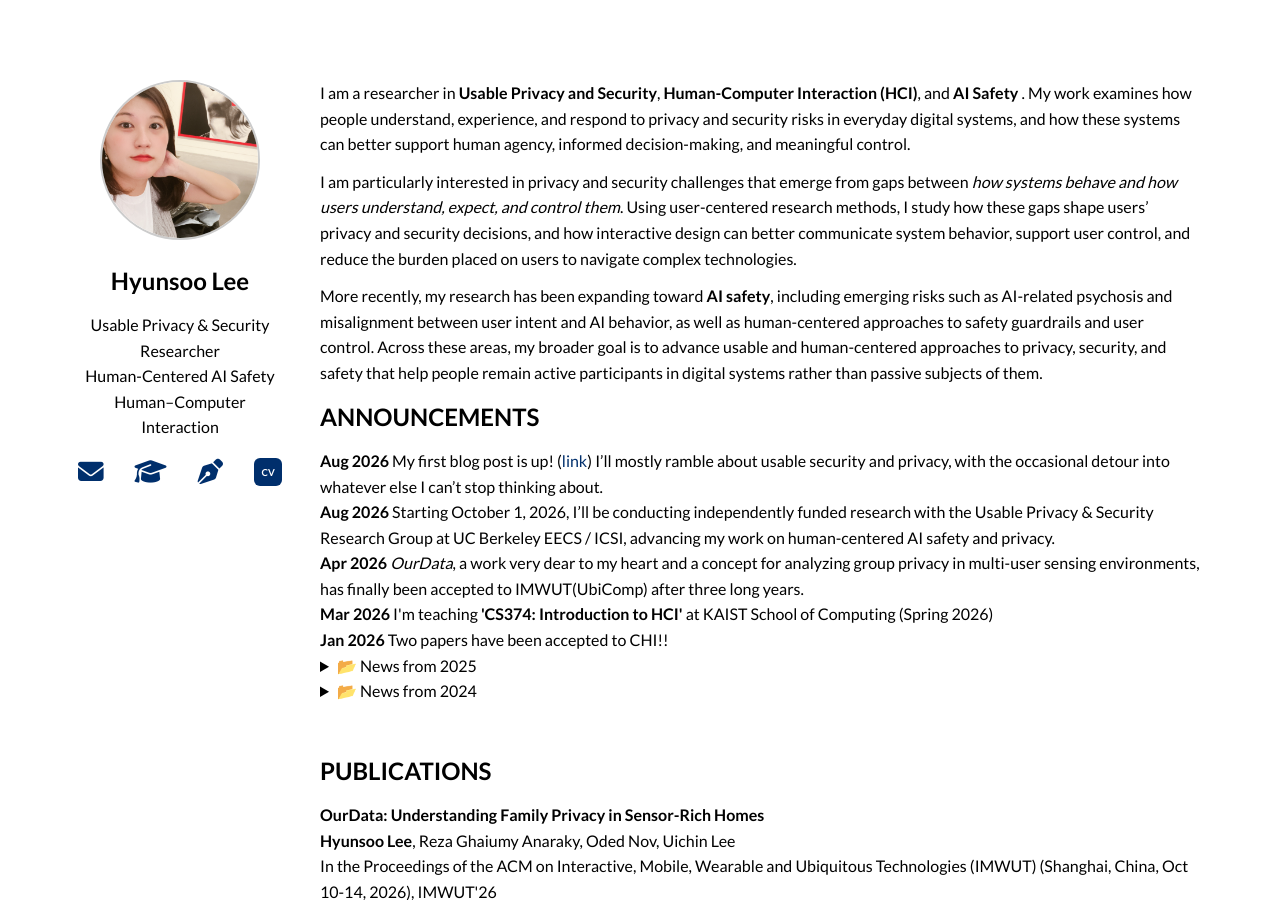
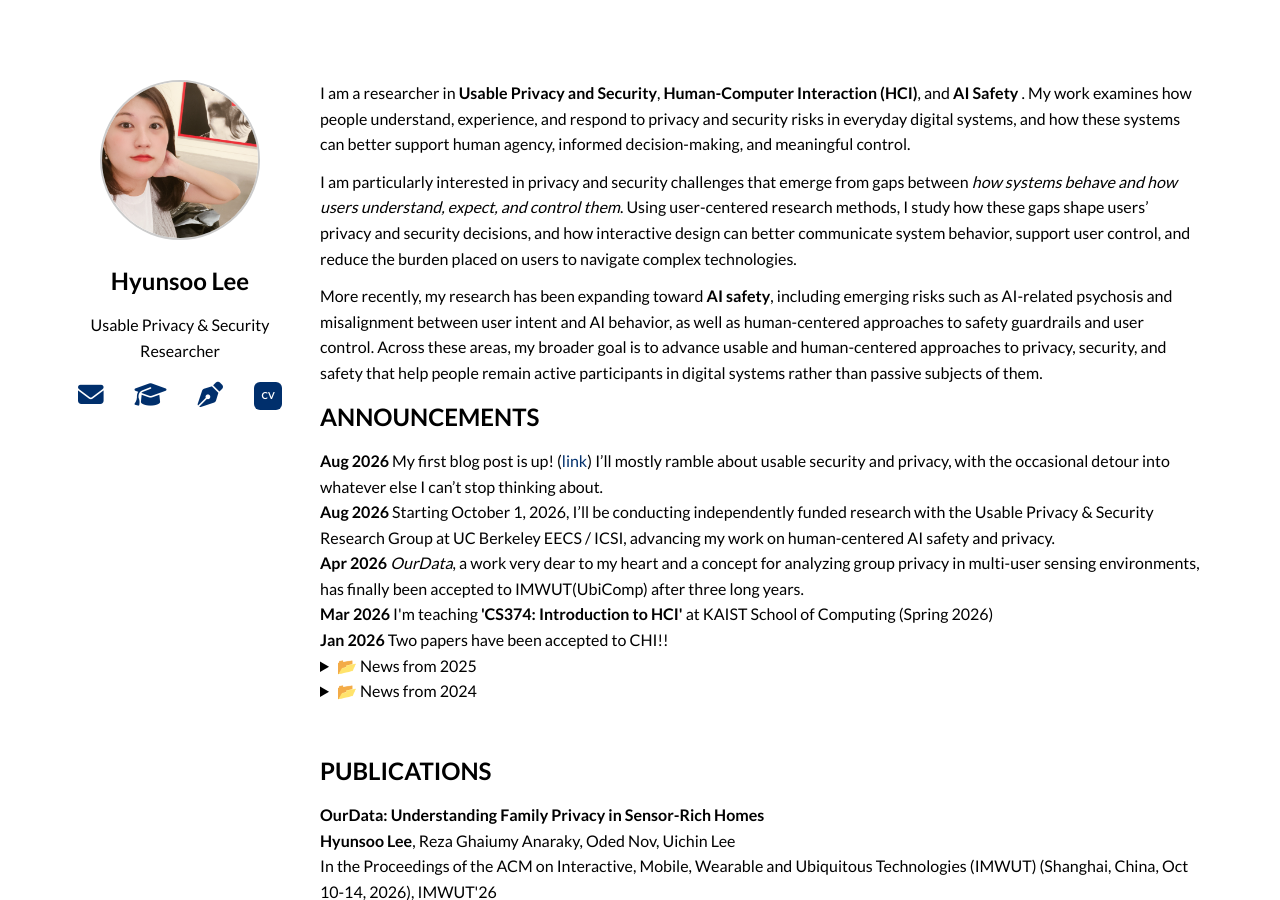
Before and after one commit to hslee90/hslee90.github.io, a Jekyll site: the page built from index.md, in a window 1280 px wide and 900 px high. Built offline with Jekyll 4.4.1, drawn with Linux system fonts in a browser that asks for light colours; nearby versions of some CDN libraries.

Commit message:
Remove research interests from profile section
Removed two lines related to research interests.

```diff
--- a/index.md
+++ b/index.md
@@ -13,8 +13,6 @@ title: "Home"
 <div class="profile-info">
   <h2>Hyunsoo Lee</h2>
   <div>Usable Privacy &amp; Security Researcher</div>
-  <div>Human-Centered AI Safety</div>
-  <div>Human–Computer Interaction</div>
 </div>
 
 <!-- 이메일, 트위터, 구글 스칼라, 블로그, CV -->
```
